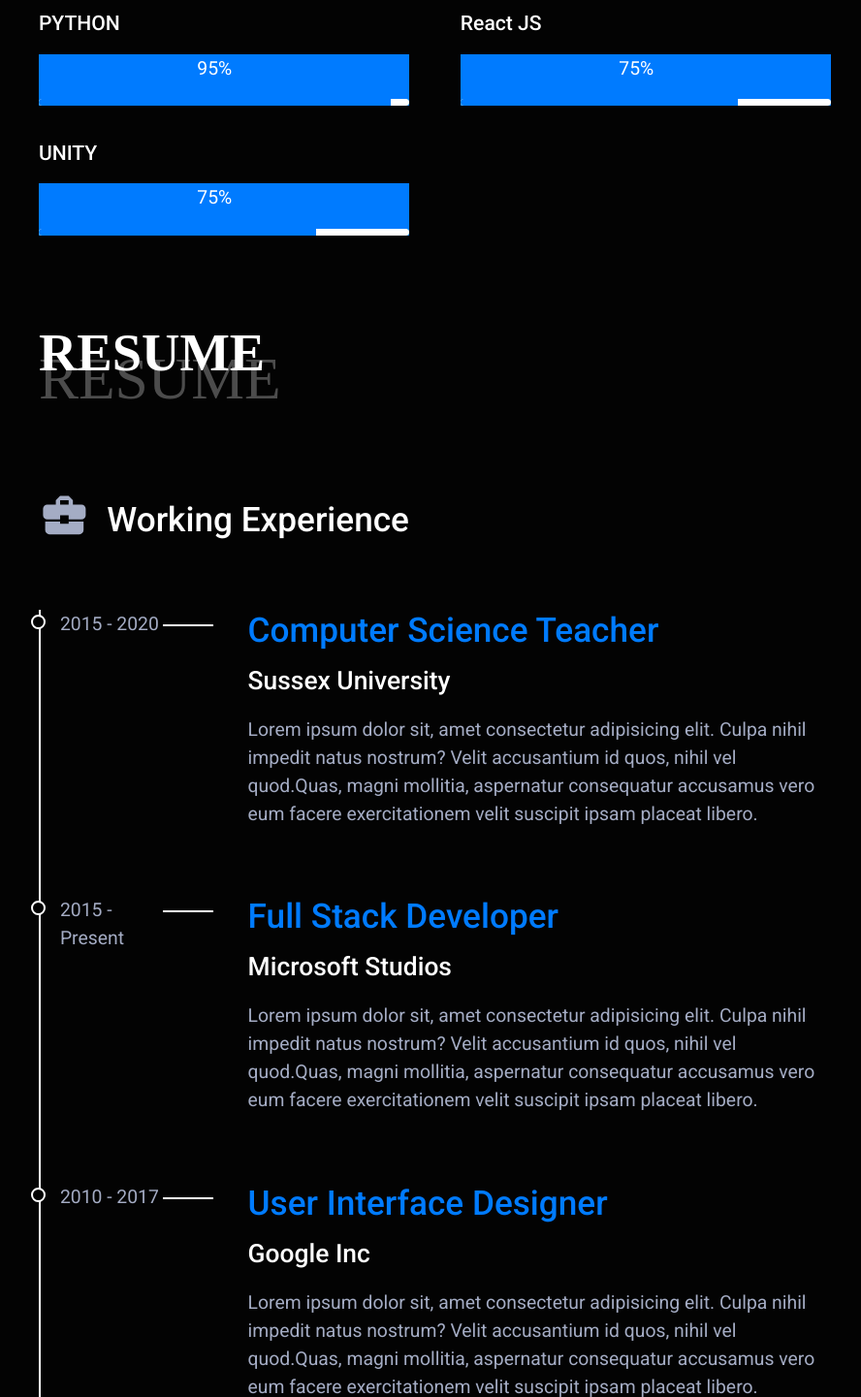
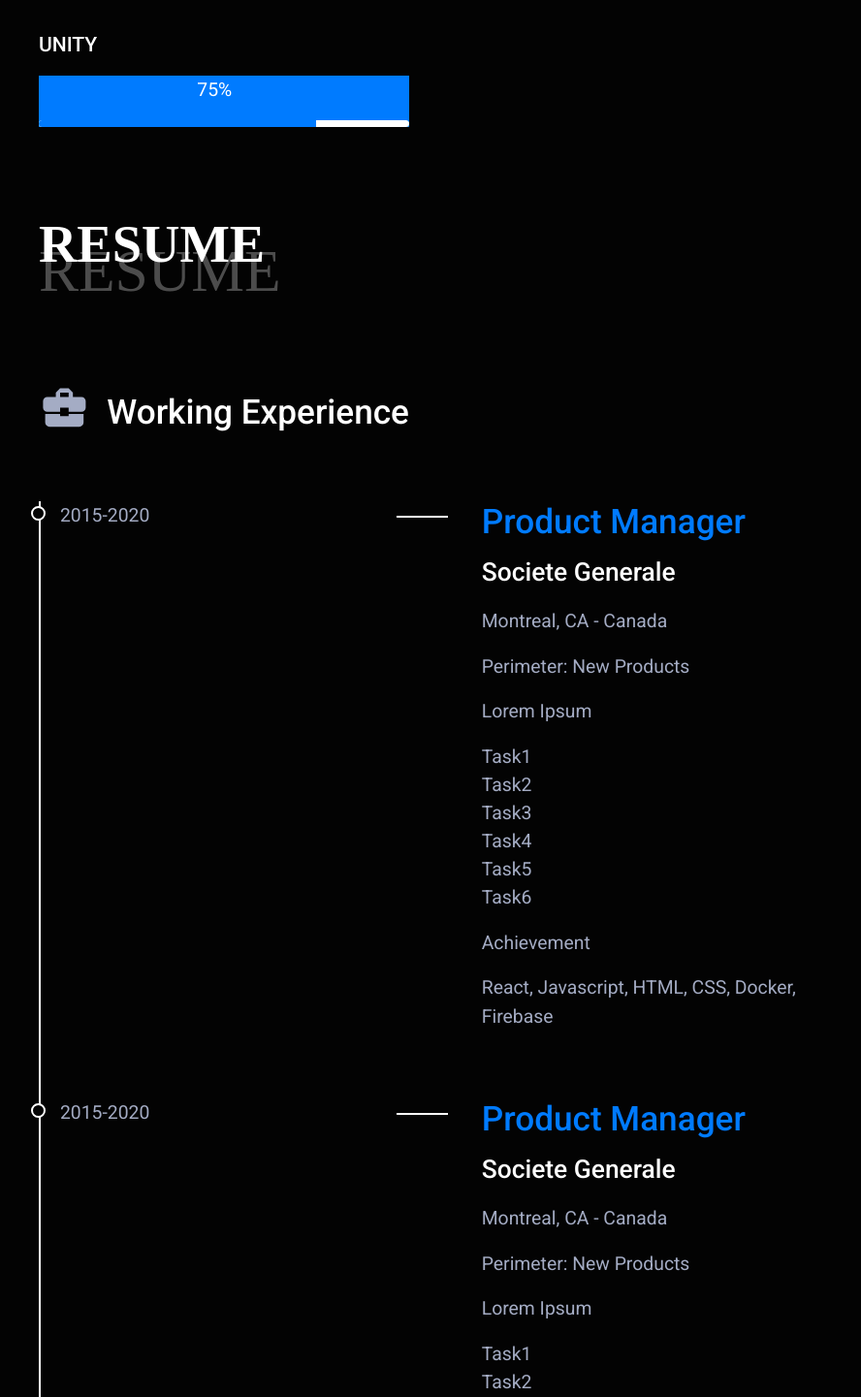
Before and after one commit to cuitlazotlac/portfolio-v2, a React (Create React App) app: page /resume in a window 1280 px wide. Shown: the part 1359-2800 px from the top of the page at 97% size, without its empty margins (335-1223 px from the left). Built offline with nearby package versions, Linux system fonts and the light colour scheme; a web font is replaced by a local one.

Commit message:
progress on the resume page

```diff
--- a/public/locales/en/translation.json
+++ b/public/locales/en/translation.json
@@ -33,6 +33,31 @@
         "Form4_Title": "Contact Me!",
         "Form4_Desc1": "Feel free to contact",
         "Form4_Desc2": "Or write me an email"
+    },
+    "AboutPage": {
+        "Title": "About + Resume",
+        "Subtitle": "I am Hayssem Elsayed",
+        "Description": "Lorem ipsum dolor sit amet, consectetur adipisicing elit. Voluptatem, natus quas vero enim praesentium delectus est id fugiat ab libero adipisci recusandae at maxime veritatis! Lorem ipsum, dolor sit amet consectetur adipisicing elit. Excepturi, nesciunt.",
+        "Description2": "Lorem ipsum dolor sit amet, consectetur adipisicing elit. Voluptatem, natus quas vero enim praesentium delectus est id fugiat ab libero adipisci recusandae at maxime veritatis! Lorem ipsum, dolor sit amet consectetur adipisicing elit. Excepturi, nesciunt.",
+        "SkillsTitle": "My Skills",
+        "ResumeTitle": "Resume",
+        "WorkingExperienceTitle": "Working Experience"
+    },
+    "Experience1": {
+        "Year": "2015-2020",
+        "Title": "Product Manager",
+        "SubTitle": "Societe Generale",
+        "Region": "Montreal, CA - Canada",
+        "Perimeter": "Perimeter: New Products",
+        "Text": "Lorem Ipsum",
+        "Task1": "Task1",
+        "Task2": "Task2",
+        "Task3": "Task3",
+        "Task4": "Task4",
+        "Task5": "Task5",
+        "Task6": "Task6",
+        "Achievement": "Achievement",
+        "Technologies": "React, Javascript, HTML, CSS, Docker, Firebase"
     }
 
 }
--- a/src/Components/Resume.js
+++ b/src/Components/Resume.js
@@ -1,103 +1,190 @@
-import React from 'react';
-import styled from 'styled-components';
-import {InnerLayout} from '../resources/styles/Layouts';
-import Title from '../Components/Title';
-import SmallTitle from '../Components/SmallTitle';
-import BusinessCenterIcon from '@material-ui/icons/BusinessCenter';
-import SchoolIcon from '@material-ui/icons/School';
-import ResumeItem from '../Components/ResumeItem';
+import React from "react";
+import styled from "styled-components";
+import { InnerLayout } from "../resources/styles/Layouts";
+
+import Title from "../Components/Title";
+import SmallTitle from "../Components/SmallTitle";
+import BusinessCenterIcon from "@material-ui/icons/BusinessCenter";
+import SchoolIcon from "@material-ui/icons/School";
+import ResumeItem from "../Components/ResumeItem";
+
+import { useTranslation } from "react-i18next";
 
 function Resume() {
-    const briefcase = <BusinessCenterIcon />
-    const school = <SchoolIcon />
+  const { t, i18n } = useTranslation();
+
+  const briefcase = <BusinessCenterIcon />;
+  const school = <SchoolIcon />;
   return (
     <ResumeStyled>
-            <Title title={'Resume'} span={'resume'} />
+      <Title
+        title={t("AboutPage.ResumeTitle")}
+        span={t("AboutPage.ResumeTitle")}
+      />
       <InnerLayout>
         <div className="small-title">
-                    <SmallTitle icon={briefcase} title={'Working Experience'} />
+          <SmallTitle
+            icon={briefcase}
+            title={t("AboutPage.WorkingExperienceTitle")}
+          />
         </div>
         <div className="resume-content">
           <ResumeItem
-                        year={'2015 - 2020'}
-                        title={'Computer Science Teacher'}
-                        subTitle={'Sussex University'}
-                        text={'Lorem ipsum dolor sit, amet consectetur adipisicing elit. Culpa nihil impedit natus nostrum? Velit accusantium id quos, nihil vel quod.Quas, magni mollitia, aspernatur consequatur accusamus vero eum facere exercitationem velit suscipit ipsam placeat libero. '}
+            year={t("Experience1.Year")}
+            title={t("Experience1.Title")}
+            subTitle={t("Experience1.SubTitle")}
+            region={t("Experience1.Region")}
+            perimeter={t("Experience1.Perimeter")}
+            text={t("Experience1.Text")}
+            responsability_1={t("Experience1.Task1")}
+            responsability_2={t("Experience1.Task2")}
+            responsability_3={t("Experience1.Task3")}
+            responsability_4={t("Experience1.Task4")}
+            responsability_5={t("Experience1.Task5")}
+            responsability_6={t("Experience1.Task6")}
+            achievement={t("Experience1.Achievement")}
+            technologies={t("Experience1.Technologies")}
           />
           <ResumeItem
-                        year={'2015 - Present'}
-                        title={'Full Stack Developer'}
-                        subTitle={'Microsoft Studios'}
-                        text={'Lorem ipsum dolor sit, amet consectetur adipisicing elit. Culpa nihil impedit natus nostrum? Velit accusantium id quos, nihil vel quod.Quas, magni mollitia, aspernatur consequatur accusamus vero eum facere exercitationem velit suscipit ipsam placeat libero. '}
+            year={t("Experience1.Year")}
+            title={t("Experience1.Title")}
+            subTitle={t("Experience1.SubTitle")}
+            region={t("Experience1.Region")}
+            perimeter={t("Experience1.Perimeter")}
+            text={t("Experience1.Text")}
+            responsability_1={t("Experience1.Task1")}
+            responsability_2={t("Experience1.Task2")}
+            responsability_3={t("Experience1.Task3")}
+            responsability_4={t("Experience1.Task4")}
+            responsability_5={t("Experience1.Task5")}
+            responsability_6={t("Experience1.Task6")}
+            achievement={t("Experience1.Achievement")}
+            technologies={t("Experience1.Technologies")}
           />
           <ResumeItem
-                        year={'2010 - 2017'}
-                        title={'User Interface Designer'}
-                        subTitle={'Google Inc'}
-                        text={'Lorem ipsum dolor sit, amet consectetur adipisicing elit. Culpa nihil impedit natus nostrum? Velit accusantium id quos, nihil vel quod.Quas, magni mollitia, aspernatur consequatur accusamus vero eum facere exercitationem velit suscipit ipsam placeat libero. '}
+            year={t("Experience1.Year")}
+            title={t("Experience1.Title")}
+            subTitle={t("Experience1.SubTitle")}
+            region={t("Experience1.Region")}
+            perimeter={t("Experience1.Perimeter")}
+            text={t("Experience1.Text")}
+            responsability_1={t("Experience1.Task1")}
+            responsability_2={t("Experience1.Task2")}
+            responsability_3={t("Experience1.Task3")}
+            responsability_4={t("Experience1.Task4")}
+            responsability_5={t("Experience1.Task5")}
+            responsability_6={t("Experience1.Task6")}
+            achievement={t("Experience1.Achievement")}
+            technologies={t("Experience1.Technologies")}
           />
           <ResumeItem
-                        year={'2015 - 2020'}
-                        title={'Computer Science Teacher'}
-                        subTitle={'Sussex University'}
-                        text={'Lorem ipsum dolor sit, amet consectetur adipisicing elit. Culpa nihil impedit natus nostrum? Velit accusantium id quos, nihil vel quod.Quas, magni mollitia, aspernatur consequatur accusamus vero eum facere exercitationem velit suscipit ipsam placeat libero. '}
+            year={t("Experience1.Year")}
+            title={t("Experience1.Title")}
+            subTitle={t("Experience1.SubTitle")}
+            region={t("Experience1.Region")}
+            perimeter={t("Experience1.Perimeter")}
+            text={t("Experience1.Text")}
+            responsability_1={t("Experience1.Task1")}
+            responsability_2={t("Experience1.Task2")}
+            responsability_3={t("Experience1.Task3")}
+            responsability_4={t("Experience1.Task4")}
+            responsability_5={t("Experience1.Task5")}
+            responsability_6={t("Experience1.Task6")}
+            achievement={t("Experience1.Achievement")}
+            technologies={t("Experience1.Technologies")}
           />
           <ResumeItem
-                        year={'2015 - 2020'}
-                        title={'Computer Science Teacher'}
-                        subTitle={'Sussex University'}
-                        text={'Lorem ipsum dolor sit, amet consectetur adipisicing elit. Culpa nihil impedit natus nostrum? Velit accusantium id quos, nihil vel quod.Quas, magni mollitia, aspernatur consequatur accusamus vero eum facere exercitationem velit suscipit ipsam placeat libero. '}
+            year={t("Experience1.Year")}
+            title={t("Experience1.Title")}
+            subTitle={t("Experience1.SubTitle")}
+            region={t("Experience1.Region")}
+            perimeter={t("Experience1.Perimeter")}
+            text={t("Experience1.Text")}
+            responsability_1={t("Experience1.Task1")}
+            responsability_2={t("Experience1.Task2")}
+            responsability_3={t("Experience1.Task3")}
+            responsability_4={t("Experience1.Task4")}
+            responsability_5={t("Experience1.Task5")}
+            responsability_6={t("Experience1.Task6")}
+            achievement={t("Experience1.Achievement")}
+            technologies={t("Experience1.Technologies")}
           />
           <ResumeItem
-                        year={'2015 - 2020'}
-                        title={'Computer Science Teacher'}
-                        subTitle={'Sussex University'}
-                        text={'Lorem ipsum dolor sit, amet consectetur adipisicing elit. Culpa nihil impedit natus nostrum? Velit accusantium id quos, nihil vel quod.Quas, magni mollitia, aspernatur consequatur accusamus vero eum facere exercitationem velit suscipit ipsam placeat libero. '}
+            year={t("Experience1.Year")}
+            title={t("Experience1.Title")}
+            subTitle={t("Experience1.SubTitle")}
+            region={t("Experience1.Region")}
+            perimeter={t("Experience1.Perimeter")}
+            text={t("Experience1.Text")}
+            responsability_1={t("Experience1.Task1")}
+            responsability_2={t("Experience1.Task2")}
+            responsability_3={t("Experience1.Task3")}
+            responsability_4={t("Experience1.Task4")}
+            responsability_5={t("Experience1.Task5")}
+            responsability_6={t("Experience1.Task6")}
+            achievement={t("Experience1.Achievement")}
+            technologies={t("Experience1.Technologies")}
           />
           <ResumeItem
-                        year={'2015 - 2020'}
-                        title={'Computer Science Teacher'}
-                        subTitle={'Sussex University'}
-                        text={'Lorem ipsum dolor sit, amet consectetur adipisicing elit. Culpa nihil impedit natus nostrum? Velit accusantium id quos, nihil vel quod.Quas, magni mollitia, aspernatur consequatur accusamus vero eum facere exercitationem velit suscipit ipsam placeat libero. '}
+            year={t("Experience1.Year")}
+            title={t("Experience1.Title")}
+            subTitle={t("Experience1.SubTitle")}
+            region={t("Experience1.Region")}
+            perimeter={t("Experience1.Perimeter")}
+            text={t("Experience1.Text")}
+            responsability_1={t("Experience1.Task1")}
+            responsability_2={t("Experience1.Task2")}
+            responsability_3={t("Experience1.Task3")}
+            responsability_4={t("Experience1.Task4")}
+            responsability_5={t("Experience1.Task5")}
+            responsability_6={t("Experience1.Task6")}
+            achievement={t("Experience1.Achievement")}
+            technologies={t("Experience1.Technologies")}
           />
         </div>
         <div className="small-title u-small-title-margin">
-                    <SmallTitle icon={school} title={'Educational Qualifications'} />
+          <SmallTitle icon={school} title={"Educational Qualifications"} />
         </div>
         <div className="resume-content ">
           <ResumeItem
-                        year={'2021 - 2022'}
-                        title={'Computer Science Degree'}
-                        subTitle={'Sussex University'}
-                        text={'Lorem ipsum dolor sit, amet consectetur adipisicing elit. Culpa nihil impedit natus nostrum? Velit accusantium id quos, nihil vel quod.Quas, magni mollitia, aspernatur consequatur accusamus vero eum facere exercitationem velit suscipit ipsam placeat libero. '}
+            year={"2021 - 2022"}
+            title={"Computer Science Degree"}
+            subTitle={"Sussex University"}
+            text={
+              "Lorem ipsum dolor sit, amet consectetur adipisicing elit. Culpa nihil impedit natus nostrum? Velit accusantium id quos, nihil vel quod.Quas, magni mollitia, aspernatur consequatur accusamus vero eum facere exercitationem velit suscipit ipsam placeat libero. "
+            }
           />
           <ResumeItem
-                        year={'2015 - 2017'}
-                        title={'A - Levels'}
-                        subTitle={'Church Hill High'}
-                        text={'Lorem ipsum dolor sit, amet consectetur adipisicing elit. Culpa nihil impedit natus nostrum? Velit accusantium id quos, nihil vel quod.Quas, magni mollitia, aspernatur consequatur accusamus vero eum facere exercitationem velit suscipit ipsam placeat libero. '}
+            year={"2015 - 2017"}
+            title={"A - Levels"}
+            subTitle={"Church Hill High"}
+            text={
+              "Lorem ipsum dolor sit, amet consectetur adipisicing elit. Culpa nihil impedit natus nostrum? Velit accusantium id quos, nihil vel quod.Quas, magni mollitia, aspernatur consequatur accusamus vero eum facere exercitationem velit suscipit ipsam placeat libero. "
+            }
           />
           <ResumeItem
-                        year={'2015 - 2017'}
-                        title={'High School Graduation'}
-                        subTitle={'ABC School'}
-                        text={'Lorem ipsum dolor sit, amet consectetur adipisicing elit. Culpa nihil impedit natus nostrum? Velit accusantium id quos, nihil vel quod.Quas, magni mollitia, aspernatur consequatur accusamus vero eum facere exercitationem velit suscipit ipsam placeat libero. '}
+            year={"2015 - 2017"}
+            title={"High School Graduation"}
+            subTitle={"ABC School"}
+            text={
+              "Lorem ipsum dolor sit, amet consectetur adipisicing elit. Culpa nihil impedit natus nostrum? Velit accusantium id quos, nihil vel quod.Quas, magni mollitia, aspernatur consequatur accusamus vero eum facere exercitationem velit suscipit ipsam placeat libero. "
+            }
           />
         </div>
       </InnerLayout>
     </ResumeStyled>
-    )
+  );
 }
 
 const ResumeStyled = styled.section`
-    .small-title{
+  .small-title {
     padding-bottom: 3rem;
   }
-    .u-small-title-margin{
+  .u-small-title-margin {
     margin-top: 4rem;
   }
-    .resume-content{
+  .resume-content {
     border-left: 2px solid var(--border-color);
   }
 `;
-export default Resume
+export default Resume;
--- a/src/Components/ResumeItem.js
+++ b/src/Components/ResumeItem.js
@@ -1,7 +1,22 @@
-import React from 'react'
-import styled from 'styled-components';
+import React from "react";
+import styled from "styled-components";
 
-function ResumeItem({year, title, subTitle, text}) {
+function ResumeItem({
+  year,
+  title,
+  subTitle,
+  region,
+  perimeter,
+  text,
+  responsability_1,
+  responsability_2,
+  responsability_3,
+  responsability_4,
+  responsability_5,
+  responsability_6,
+  achievement,
+  technologies
+}) {
   return (
     <ResumeItemStyled>
       <div className="left-content">
@@ -10,27 +25,41 @@ function ResumeItem({year, title, subTitle, text}) {
       <div className="right-content">
         <h5>{title}</h5>
         <h6>{subTitle}</h6>
+        <p>{region}</p>
+        <p>{perimeter}</p>
         <p>{text}</p>
+        <ul>
+          <li>{responsability_1}</li>
+          <li>{responsability_2}</li>
+          <li>{responsability_3}</li>
+          <li>{responsability_4}</li>
+          <li>{responsability_5}</li>
+          <li>{responsability_6}</li>
+        </ul>
+        <p>{achievement}</p>
+        <p>{technologies}</p>
       </div>
     </ResumeItemStyled>
-    )
+  );
 }
 
 const ResumeItemStyled = styled.div`
   display: flex;
-    @media screen and (max-width: 421px){
-        p, h5, h6{
+  @media screen and (max-width: 421px) {
+    p,
+    h5,
+    h6 {
       font-size: 80%;
     }
   }
-    &:not(:last-child){
+  &:not(:last-child) {
     padding-bottom: 3rem;
   }
-    .left-content{
+  .left-content {
     width: 50%;
     padding-left: 20px;
     position: relative;
-        &::before{
+    &::before {
       content: "";
       position: absolute;
       left: -10px;
@@ -41,14 +70,14 @@ const ResumeItemStyled = styled.div`
       border: 2px solid var(--border-color);
       background-color: var(--background-dark-color);
     }
-        p{
+    p {
       display: inline-block;
     }
   }
-    .right-content{
+  .right-content {
     padding-left: 5rem;
     position: relative;
-        &::before{
+    &::before {
       content: "";
       position: absolute;
       left: 0;
@@ -57,14 +86,18 @@ const ResumeItemStyled = styled.div`
       width: 3rem;
       background-color: var(--border-color);
     }
-        h5{
+    h5 {
       color: var(--primary-color);
       font-size: 2rem;
-            padding-bottom: .4rem;
+      padding-bottom: 0.4rem;
     }
-        h6{
-            padding-bottom: .6rem;
+    h6 {
+      padding-bottom: 0.6rem;
       font-size: 1.5rem;
+    }
+    h7 {
+      padding-bottom: 0.6rem;
+      font-size: 1.2rem;
     }
   }
 `;
```
Also changed, not shown: src/Components/ImageSection.js (+31 -31 lines), src/Pages/ResumePage.js (+6 -1 lines). Lines whose indentation alone changed are shown as unchanged.
